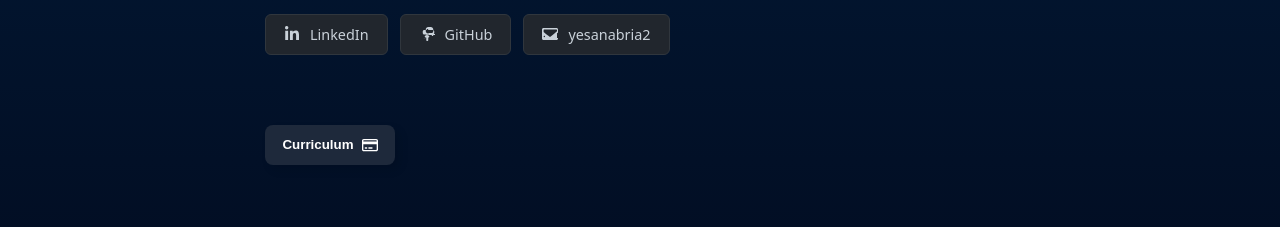
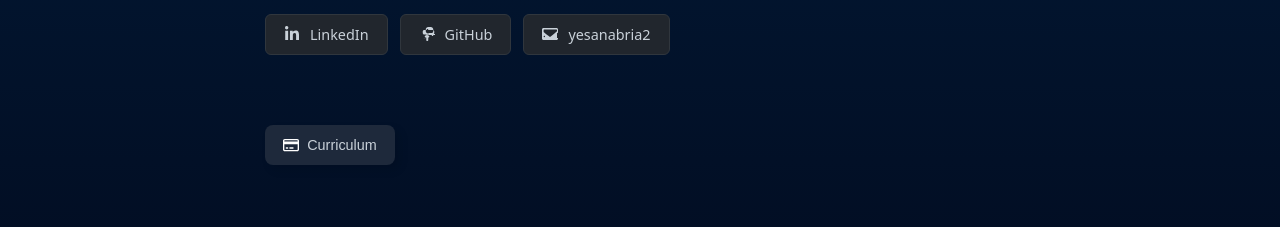
Before and after one commit to YesidSanabria/Portafolio, an Angular app: page / in a window 1280 px wide. Shown: the part 1040-1267 px from the top of the page. Built offline with nearby package versions, Linux system fonts and the light colour scheme.

Commit message:
Ajustes, visuales

```diff
--- a/src/app/home/home.component.css
+++ b/src/app/home/home.component.css
@@ -522,6 +522,7 @@ app-mapa {
 }
 
 .svgIcon {
+  margin-right: 8px;
   width: 16px;
   /* fill: white; ya no es necesario aquí, se hereda de .Btn o se establece en .Btn-content */
 }
@@ -728,6 +729,18 @@ app-mapa {
   margin-bottom: 0; /* Aplicar a: <strong class="text-highlight">...</strong> */
   color: #e0ff58; /* Amarillo que tenías */
   font-size: 1.7rem;
+}
+
+
+.contact-butcurri {
+  display: inline-flex;
+  align-items: center;
+  color: #c9d1d9;
+  text-decoration: none;
+  border-radius: 6px;
+  font-weight: 500;
+  font-size: 0.9rem;
+  transition: background-color 0.2s ease, border-color 0.2s ease, transform 0.2s ease;
 }
 
 /* Aplicar a: <div class="contact-links"> */
--- a/src/app/home/home.component.html
+++ b/src/app/home/home.component.html
@@ -75,10 +75,12 @@
         <img src="assets/profile.png" alt="Yesid Alejandro Sanabria Montenegro" class="profile-image"
              onerror="this.onerror=null; this.src='https://placehold.co/300x300/0D1117/c9d1d9?text=Tu+Foto';">
       </div>
-      <button href="https://github.com/YesidSanabria" class="Btn">
+      <button href="https://docs.google.com/document/d/13A5zmD4lZjR5Z5egaaX2jXzBb82Pb-rVAqqTfI2Df0g/edit?usp=sharing" class="Btn">
         <span class="Btn-content">
-          <a>Curriculum</a>
-          <svg class="svgIcon" viewBox="0 0 576 512"><path d="M512 80c8.8 0 16 7.2 16 16v32H48V96c0-8.8 7.2-16 16-16H512zm16 144V416c0 8.8-7.2 16-16 16H64c-8.8 0-16-7.2-16-16V224H528zM64 32C28.7 32 0 60.7 0 96V416c0 35.3 28.7 64 64 64H512c35.3 0 64-28.7 64-64V96c0-35.3-28.7-64-64-64H64zm56 304c-13.3 0-24 10.7-24 24s10.7 24 24 24h48c13.3 0 24-10.7 24-24s-10.7-24-24-24H120zm128 0c-13.3 0-24 10.7-24 24s10.7 24 24 24H360c13.3 0 24-10.7 24-24s-10.7-24-24-24H248z"></path></svg>
+          <a href="https://docs.google.com/document/d/13A5zmD4lZjR5Z5egaaX2jXzBb82Pb-rVAqqTfI2Df0g/edit?usp=sharing" target="_blank" class="contact-butcurri">
+          <svg  class="svgIcon" viewBox="0 0 576 512"><path d="M512 80c8.8 0 16 7.2 16 16v32H48V96c0-8.8 7.2-16 16-16H512zm16 144V416c0 8.8-7.2 16-16 16H64c-8.8 0-16-7.2-16-16V224H528zM64 32C28.7 32 0 60.7 0 96V416c0 35.3 28.7 64 64 64H512c35.3 0 64-28.7 64-64V96c0-35.3-28.7-64-64-64H64zm56 304c-13.3 0-24 10.7-24 24s10.7 24 24 24h48c13.3 0 24-10.7 24-24s-10.7-24-24-24H120zm128 0c-13.3 0-24 10.7-24 24s10.7 24 24 24H360c13.3 0 24-10.7 24-24s-10.7-24-24-24H248z"></path></svg>
+          Curriculum
+          </a>
         </span>
       </button>
     </div>
@@ -184,7 +186,7 @@
           <h3 class="textarticle">Aprendiendo</h3>
           <ul class="ulcontent">
             <li><img src="assets/img_tecnologies/angular.svg" alt="Angular" class="logo-tecnologia"><span class="nombre-tecnologia">Angular</span></li>
-            <li><img src="assets/img_tecnologies/java.svg" alt="Java" class="logo-tecnologia"><span class="nombre-tecnologia">Java</span></li>
+            <li><img src="assets/img_tecnologies/python.svg" alt="Python" class="logo-tecnologia"><span class="nombre-tecnologia">Python</span></li>
           </ul>
         </article>
         <article class="article">
```
